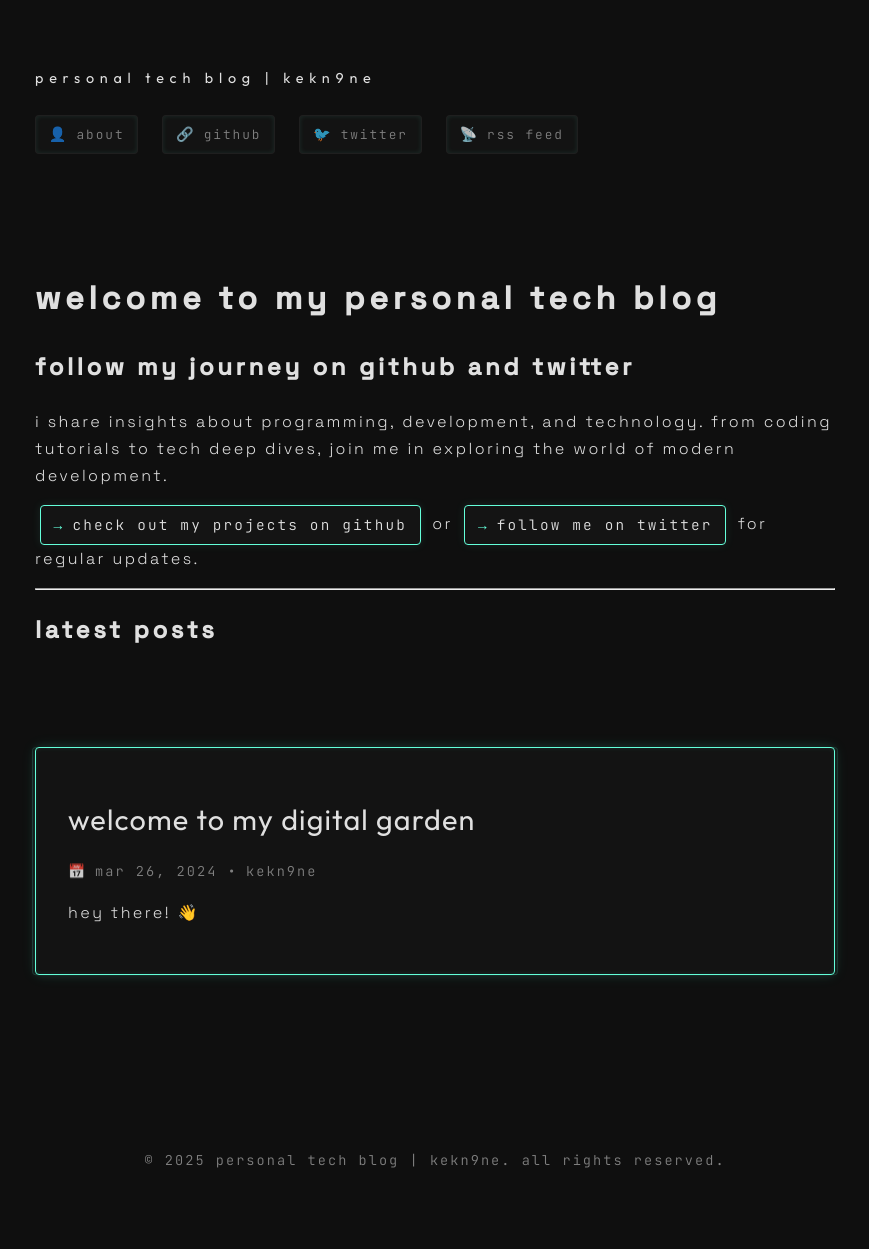
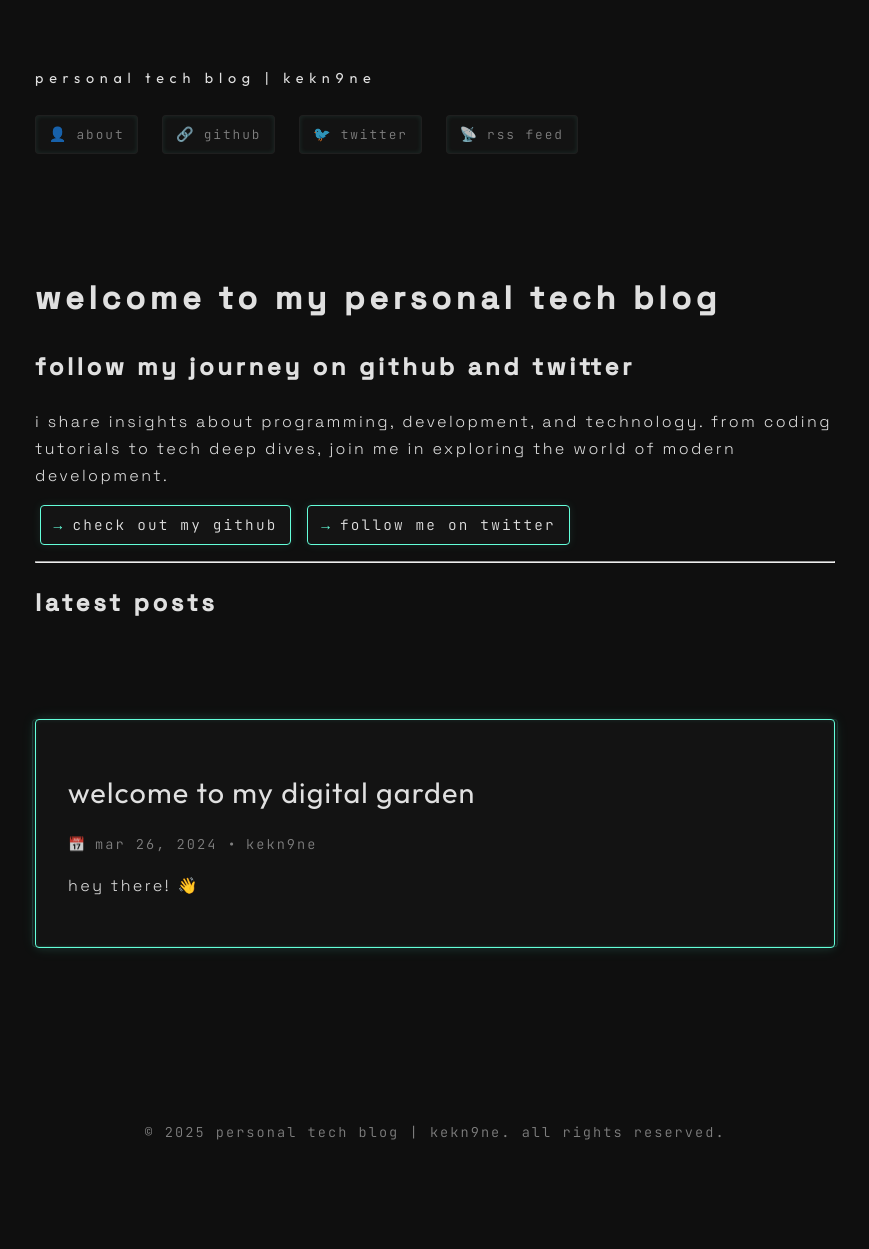
Before and after one commit to kekn9ne/blog, a Jekyll site: the page built from index.markdown, in a window 1280 px wide. Shown: the whole page, without its empty margins (205-1074 px from the left). Built offline with Jekyll 4.4.1, drawn with Linux system fonts in a browser that asks for light colours; our own code applies the rules of GitHub Pages for plain Markdown files; after the commit the page ends 1222 px from its top, so only the background shows below that.

Commit message:
Update index.markdown

```diff
--- a/index.markdown
+++ b/index.markdown
@@ -12,7 +13,7 @@ description: "A personal tech blog sharing insights about programming, developme
 
 I share insights about programming, development, and technology. From coding tutorials to tech deep dives, join me in exploring the world of modern development.
 
-[Check out my projects on GitHub](https://github.com/{{ site.github_username }}) or [follow me on Twitter](https://twitter.com/{{ site.twitter_username }}) for regular updates.
+[Check out my GitHub](https://github.com/{{ site.github_username }}) [Follow me on Twitter](https://twitter.com/{{ site.twitter_username }})
 
 ---
 
```
Also changed, not shown: other parts of index.markdown (+1 -0 lines).
